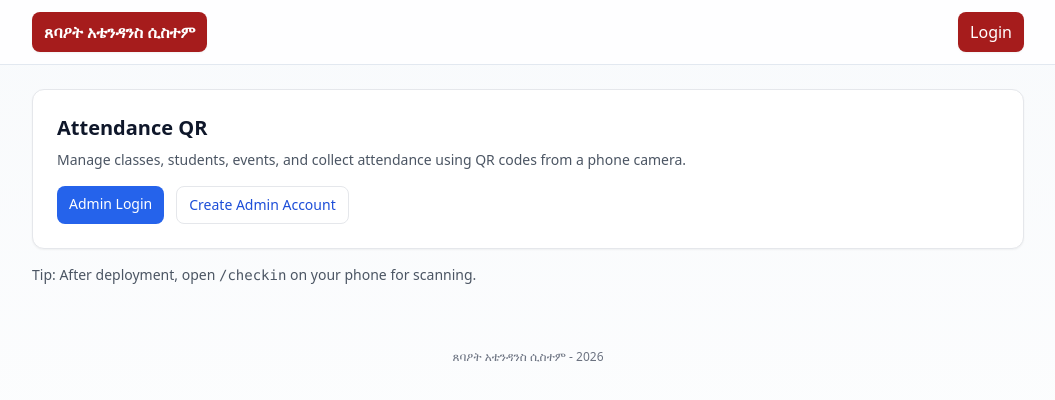
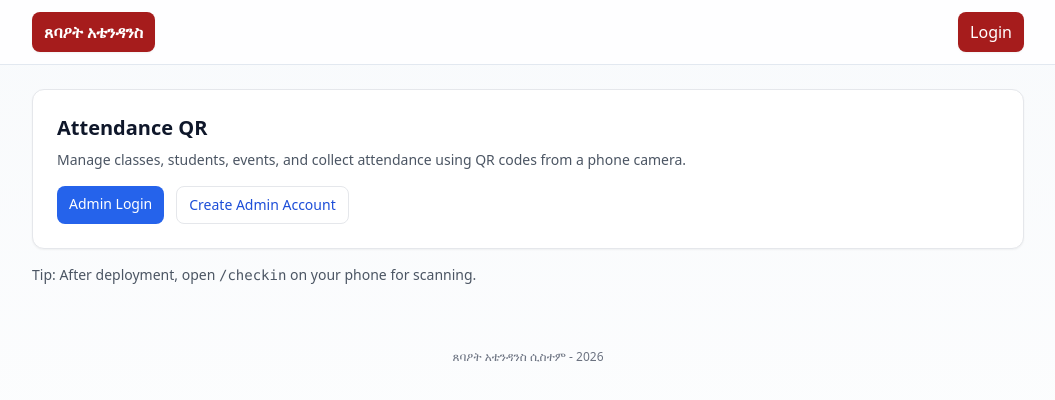
Before and after one commit to Yidne85/Att-Mgt-System, a Next.js app: page / in a window 1280 px wide. Shown: the top 400 px of the page, without its empty margins (112-1167 px from the left). Built offline with nearby package versions, Linux system fonts and the light colour scheme; no server answers.

Commit message:
Update AppHeader.tsx

```diff
--- a/components/AppHeader.tsx
+++ b/components/AppHeader.tsx
@@ -43,7 +43,7 @@ export default function AppHeader() {
           href="/"
           className="flex items-center gap-2 bg-brand text-white px-3 py-2 rounded-lg shadow-sm hover:bg-brand-dark transition"
         >
-          <span className="font-bold">ጸባዖት አቴንዳንስ ሲስተም</span>
+          <span className="font-bold">ጸባዖት አቴንዳንስ</span>
         </Link>
 
         <nav className="flex items-center gap-2">
@@ -55,12 +55,7 @@ export default function AppHeader() {
               >
                 Dashboard
               </Link>
-              <Link
-                href="/app/checkin"
-                className="px-3 py-2 rounded-lg bg-brand-light text-white hover:bg-brand transition"
-              >
-                QR Check-In
-              </Link>
+
               <button
                 onClick={logout}
                 className="px-3 py-2 rounded-lg bg-brand text-white hover:bg-brand-dark transition shadow-sm"
```
